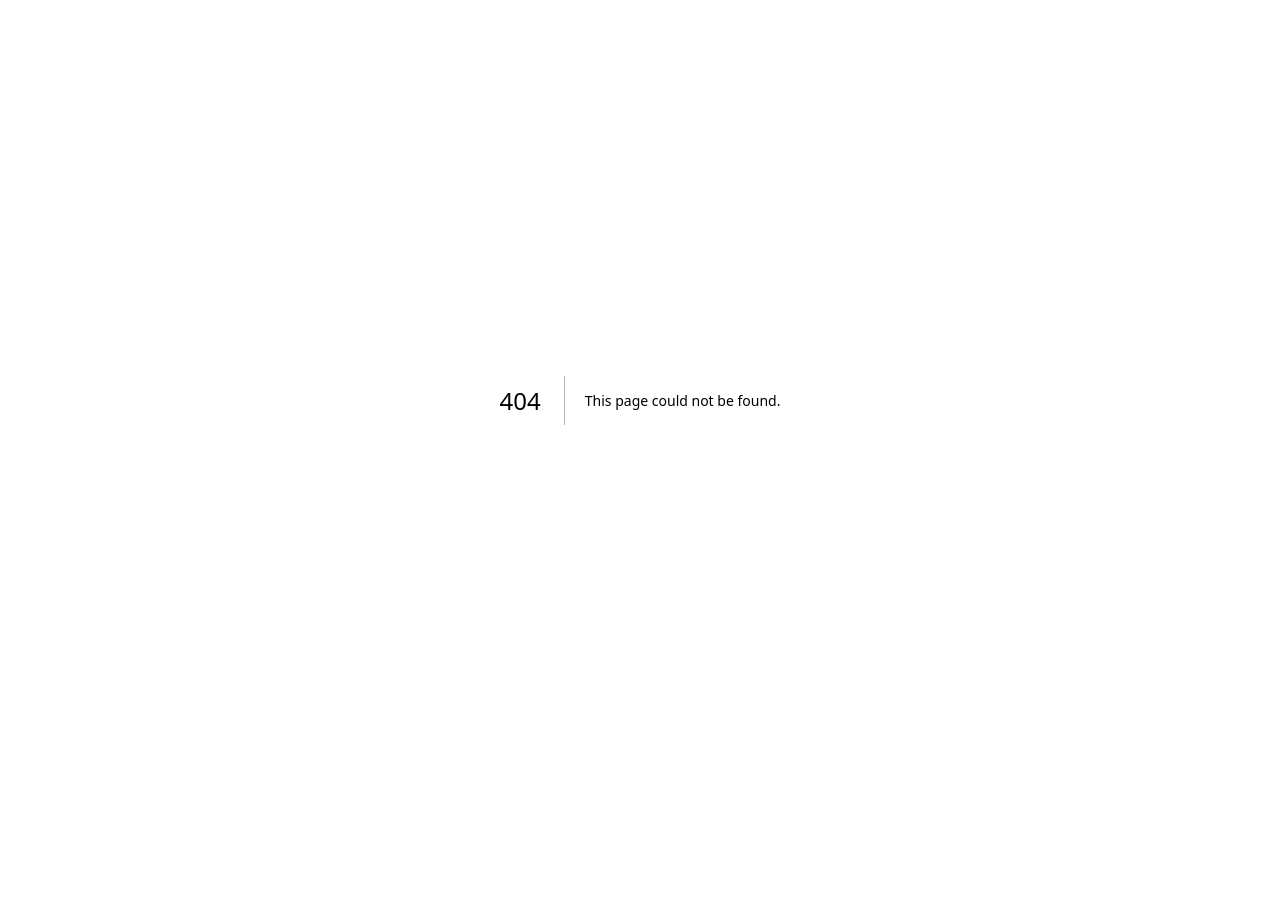
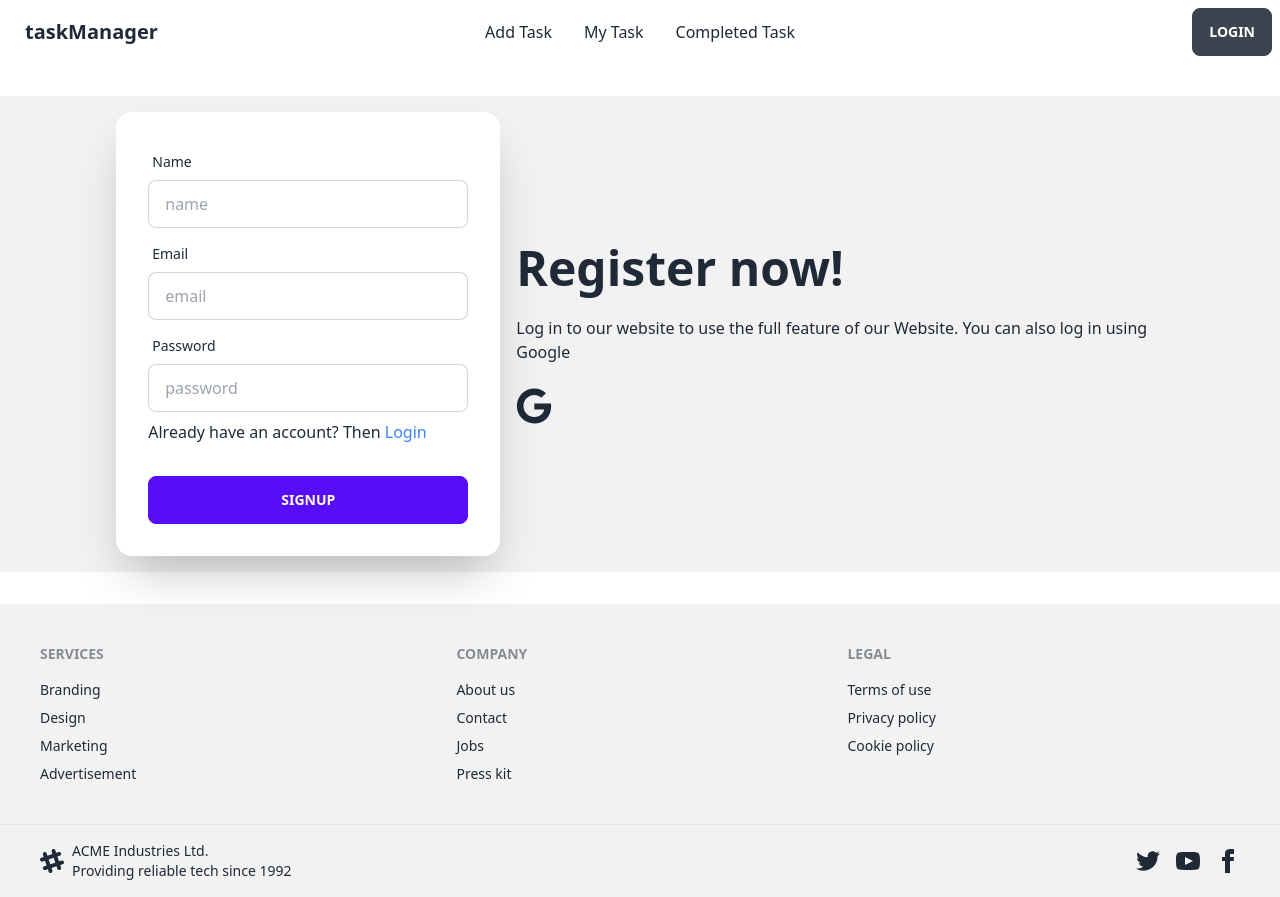
Before and after one commit to SynysterRudro/task-manager-client, a Next.js app: page /SignUp in a window 1280 px wide. Before the commit this address had no page. Before the commit the page ends 800 px from the top, so only its background shows below. Built offline with nearby package versions, Linux system fonts and the light colour scheme.

Commit message:
signup and login page updated

```diff
--- a/components/Navbar/Navbar.js
+++ b/components/Navbar/Navbar.js
@@ -26,7 +26,7 @@ const Navbar = () => {
                     </ul>
                 </div>
                 <div className="navbar-end">
-                    <a className="btn">Get started</a>
+                    <Link href='/Login' className="btn">Login</Link>
                 </div>
             </div>
         </div>
--- /dev/null
+++ b/components/firebase/firebase.config.js
@@ -0,0 +1,17 @@
+// Import the functions you need from the SDKs you need
+import { initializeApp } from "firebase/app";
+// TODO: Add SDKs for Firebase products that you want to use
+// https://firebase.google.com/docs/web/setup#available-libraries
+
+// Your web app's Firebase configuration
+const firebaseConfig = {
+    apiKey: "AIzaSyCwFpT4onQWlHNnrIkLUQ5436SKbkYgOIc",
+    authDomain: "task-manager-b88d0.firebaseapp.com",
+    projectId: "task-manager-b88d0",
+    storageBucket: "task-manager-b88d0.appspot.com",
+    messagingSenderId: "631019116256",
+    appId: "1:631019116256:web:bdfefceec9d7e532286285"
+};
+
+// Initialize Firebase
+export const app = initializeApp(firebaseConfig);
--- a/package.json
+++ b/package.json
@@ -12,10 +12,12 @@
     "@heroicons/react": "^1.0.6",
     "@next/font": "13.1.1",
     "daisyui": "^2.46.0",
+    "firebase": "^9.15.0",
     "next": "13.1.1",
     "next-themes": "^0.2.1",
     "react": "18.2.0",
-    "react-dom": "18.2.0"
+    "react-dom": "18.2.0",
+    "react-icons": "^4.7.1"
   },
   "devDependencies": {
     "autoprefixer": "^10.4.13",
--- /dev/null
+++ b/pages/Login.js
@@ -0,0 +1,63 @@
+import Link from 'next/link';
+import React from 'react';
+import Footer from '../components/Footer/Footer';
+import Navbar from '../components/Navbar/Navbar';
+
+const Login = () => {
+
+    // form controller
+    const handleEmailPasswordLogin = (event) => {
+        event.preventDefault();
+        // console.log(event);
+
+        const form = event.target;
+        const email = form.email.value;
+        const password = form.password.value;
+
+        console.log(email, password);
+
+    }
+
+    return (
+        <div>
+            <Navbar></Navbar>
+            <div className='my-8'>
+                <div className="hero bg-base-200">
+                    <div className="hero-content flex-col lg:flex-row-reverse">
+                        <div className="text-center lg:text-left">
+                            <h1 className="text-5xl font-bold">Login now!</h1>
+                            <p className="py-6">Log in to our website to use the full feature of our Website. You can also log in using Google</p>
+                        </div>
+                        <div className="card flex-shrink-0 w-full max-w-sm shadow-2xl bg-base-100">
+
+                            {/* form part  */}
+                            <form onSubmit={handleEmailPasswordLogin} className="card-body">
+                                <div className="form-control">
+                                    <label className="label">
+                                        <span className="label-text">Email</span>
+                                    </label>
+                                    <input type="email" name='email' placeholder="email" className="input input-bordered" />
+                                </div>
+                                <div className="form-control">
+                                    <label className="label">
+                                        <span className="label-text">Password</span>
+                                    </label>
+                                    <input type="password" name='password' placeholder="password" className="input input-bordered" />
+                                </div>
+                                <div>
+                                    Didn't have an account? Then  <Link className='text-blue-500 ' href='/SignUp'>Sign up</Link>
+                                </div>
+                                <div className="form-control mt-6">
+                                    <input className="btn btn-primary" type="submit" value="Login" />
+                                </div>
+                            </form>
+                        </div>
+                    </div>
+                </div>
+            </div>
+            <Footer></Footer>
+        </div>
+    );
+};
+
+export default Login;
--- /dev/null
+++ b/pages/SignUp.js
@@ -0,0 +1,75 @@
+import Link from 'next/link';
+import React from 'react';
+import Footer from '../components/Footer/Footer';
+import Navbar from '../components/Navbar/Navbar';
+import { GoogleAuthProvider } from "firebase/auth";
+import { FaGoogle } from "react-icons/fa";
+
+const SignUp = () => {
+
+
+    const provider = new GoogleAuthProvider();
+
+    // form controller
+    const handleEmailPassword = (event) => {
+        event.preventDefault();
+        // console.log(event);
+
+        const form = event.target;
+        const email = form.email.value;
+        const password = form.password.value;
+
+        console.log(email, password);
+
+    }
+
+    return (
+        <div>
+            <Navbar></Navbar>
+            <div className='my-8'>
+                <div className="hero bg-base-200">
+                    <div className="hero-content flex-col lg:flex-row-reverse">
+                        <div className="text-center lg:text-left">
+                            <h1 className="text-5xl font-bold">Register now!</h1>
+                            <p className="py-6">Log in to our website to use the full feature of our Website. You can also log in using Google</p>
+                            <FaGoogle className='text-4xl hover:text-primary'></FaGoogle>
+                        </div>
+                        <div className="card flex-shrink-0 w-full max-w-sm shadow-2xl bg-base-100">
+
+                            {/* form part  */}
+                            <form onSubmit={handleEmailPassword} className="card-body">
+                                <div className="form-control">
+                                    <label className="label">
+                                        <span className="label-text">Name</span>
+                                    </label>
+                                    <input type="text" name='name' placeholder="name" className="input input-bordered" />
+                                </div>
+                                <div className="form-control">
+                                    <label className="label">
+                                        <span className="label-text">Email</span>
+                                    </label>
+                                    <input type="email" name='email' placeholder="email" className="input input-bordered" />
+                                </div>
+                                <div className="form-control">
+                                    <label className="label">
+                                        <span className="label-text">Password</span>
+                                    </label>
+                                    <input type="password" name='password' placeholder="password" className="input input-bordered" />
+                                </div>
+                                <div>
+                                    Already have an account? Then  <Link className='text-blue-500 ' href='/Login'>Login</Link>
+                                </div>
+                                <div className="form-control mt-6">
+                                    <input className="btn btn-primary" type="submit" value="Signup" />
+                                </div>
+                            </form>
+                        </div>
+                    </div>
+                </div>
+            </div>
+            <Footer></Footer>
+        </div>
+    );
+};
+
+export default SignUp;
```
Also changed, not shown: 1 other file (tests, documents, lock files or other folders).
